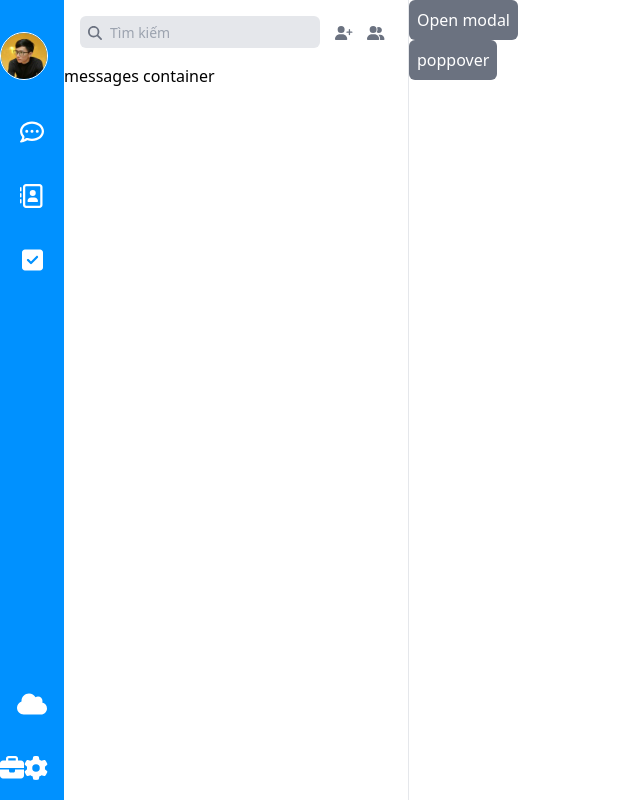
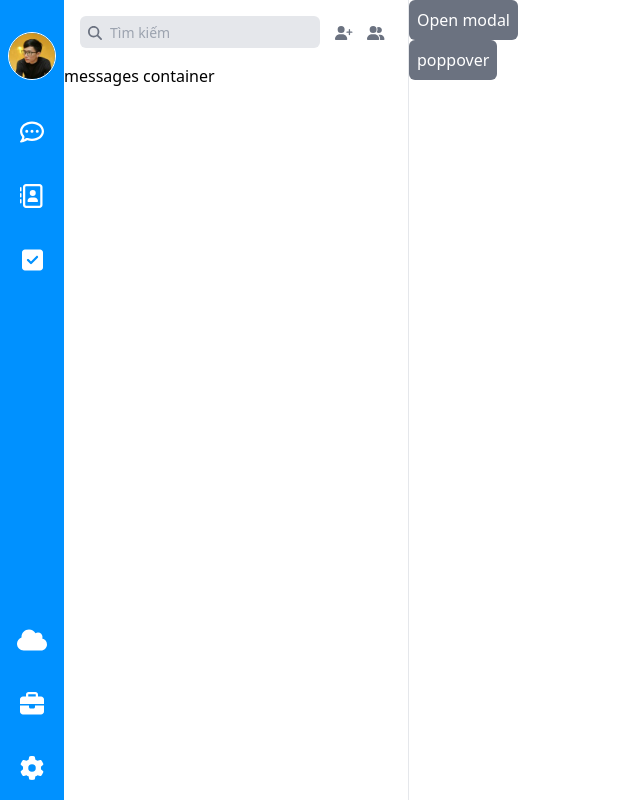
Before and after one commit to Lee-TB/zalo-web-clone, a Vue app: page / in a window 1280 px wide. Shown: the whole page, without its empty margins (0-640 px from the left). Built offline with nearby package versions, Linux system fonts and the light colour scheme.

Commit message:
style: popover default  display block

```diff
--- a/src/components/PopoverComponent/PopoverComponent.vue
+++ b/src/components/PopoverComponent/PopoverComponent.vue
@@ -1,6 +1,6 @@
 <!-- Popover Component -->
 <template>
-  <div class="popover relative inline-block">
+  <div class="popover relative">
     <slot>popover trigger here</slot>
     <div
       v-show="visible"
```
